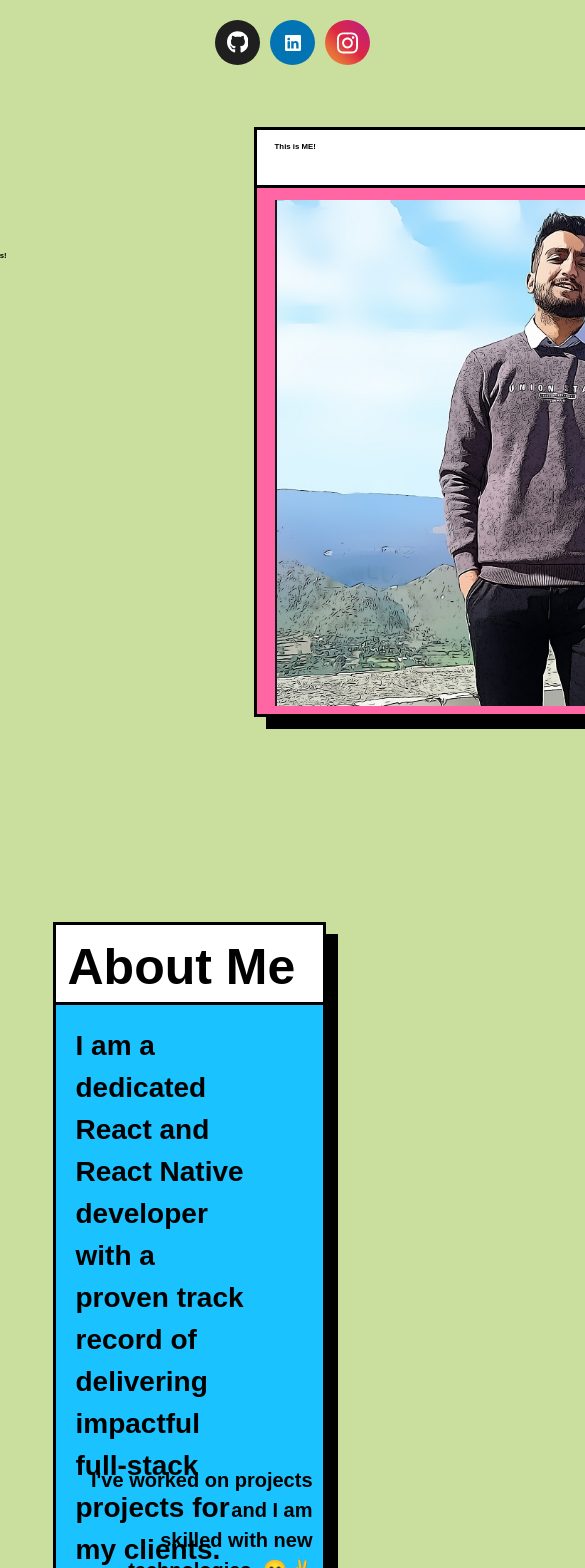
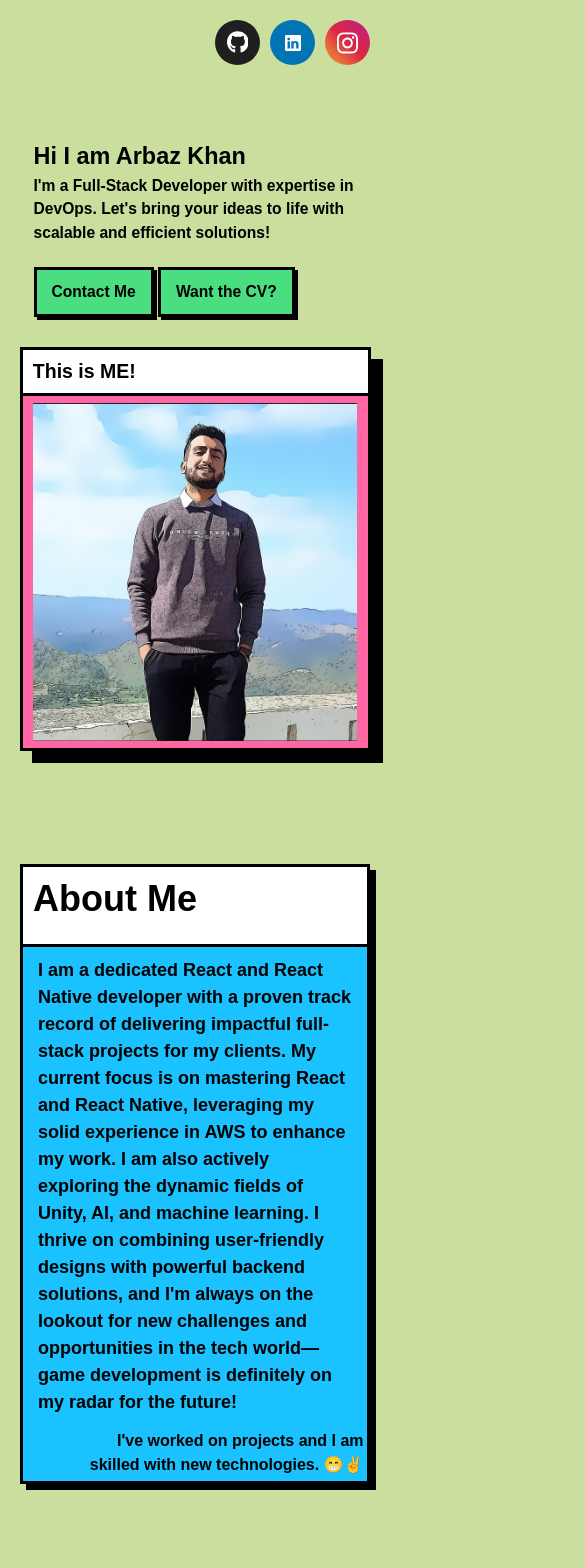
Before and after one commit to Arbaz2000/portfolio, a Next.js app: page / in a window 390 px wide. Shown: the top 1568 px of the page, 585 px wide, since content can reach past the window. Built offline with nearby package versions, Linux system fonts and the light colour scheme.

Commit message:
mobile responsive

```diff
--- a/src/app/page.tsx
+++ b/src/app/page.tsx
@@ -15,7 +15,7 @@ export default function Home() {
     // Set a timeout to hide the loader after 3 seconds
     const timer = setTimeout(() => {
       setLoading(false);
-    }, 1000);
+    }, 100);
 
     // Cleanup the timeout on component unmount
     return () => clearTimeout(timer);
@@ -28,14 +28,20 @@ export default function Home() {
   return (
     <>
       <HomeSection />
-      <AboutSection />
+
+      <div className="mb-20">
+        <AboutSection />
+      </div>
+
       <SkillsSection />
+
       <ProjectsSection />
-      <div className="flex justify-center items-center w-auto">
-        <div className="flex-grow basis-1/3 ml-24">
+
+      <div className="flex justify-center items-center w-full mt-5 flex-col md:flex-row">
+        <div className="flex-grow basis-full md:basis-1/3 md:ml-24">
           <WhatIamon />
         </div>
-        <div className="flex-grow basis-2/3">
+        <div className="flex-grow basis-full md:basis-2/3">
           <ShareYourReview />
         </div>
       </div>
--- a/src/component/appIcons.tsx
+++ b/src/component/appIcons.tsx
@@ -51,6 +51,17 @@ const StyledWrapper = styled.div`
   justify-content: center;
   gap: 3rem;
   padding: 3rem;
+
+  /* Make the icons wrap and scale down on small screens */
+  @media (max-width: 768px) {
+    gap: 1rem; /* Smaller gap on mobile */
+    padding: 2rem; /* Reduced padding */
+  }
+
+  @media (max-width: 480px) {
+    gap: 0.5rem; /* Even smaller gap for extra small screens */
+    padding: 1rem; /* Reduced padding further */
+  }
 `;
 
 const IconWrapper = styled.div`
@@ -63,6 +74,15 @@ const IconWrapper = styled.div`
     transition: transform 0.3s;
     cursor: pointer;
     margin-bottom: 0.5rem; /* Space between icon and tooltip */
+
+    /* Responsive icon size */
+    @media (max-width: 768px) {
+      font-size: 60px; /* Smaller icons on tablets and small screens */
+    }
+
+    @media (max-width: 480px) {
+      font-size: 50px; /* Even smaller icons on mobile */
+    }
   }
 
   .icon:hover {
@@ -89,16 +109,11 @@ const IconWrapper = styled.div`
     transform: translateY(-10px); /* Show the tooltip on hover */
   }
 
-  /* Responsiveness */
+  /* Tooltip responsiveness */
   @media (max-width: 768px) {
-    .icon {
-      size: 60px;
-    }
-  }
-
-  @media (max-width: 480px) {
-    .icon {
-      size: 50px;
+    .tooltip {
+      font-size: 0.75rem; /* Smaller tooltip text on mobile */
+      bottom: 120%; /* Adjust position of tooltip on smaller screens */
     }
   }
 `;
--- a/src/component/details.tsx
+++ b/src/component/details.tsx
@@ -5,13 +5,13 @@ import styled from "styled-components";
 const Card = () => {
   const handleDownloadCV = () => {
     const link = document.createElement("a");
-    link.href = "/pdf/Arbaz_Resume.pdf"; // Fixed the path to start from the root.
+    link.href = "/pdf/Arbaz_Resume.pdf";
     link.download = "Arbaz_Khan_CV.pdf";
     link.click();
   };
 
   const handleContactMe = () => {
-    window.location.href = "mailto:khanarbaz27@outlook.com"; // Replace with your email
+    window.location.href = "mailto:khanarbaz27@outlook.com";
   };
 
   return (
@@ -39,8 +39,8 @@ const Card = () => {
 const StyledWrapper = styled.div`
   .card {
     font-family: Montserrat, sans-serif;
-    width: 70vh; /* Adjust to percentage */
-    height: 70vh; /* Use viewport height to make it responsive */
+    width: 70vh;
+    height: 70vh;
     overflow: hidden;
     transition: all 0.3s ease;
     position: relative;
@@ -48,24 +48,22 @@ const StyledWrapper = styled.div`
 
   .head {
     font-family: Montserrat, sans-serif;
-    font-size: 3vw; /* Set font size based on viewport width */
+    font-size: 3vw;
     font-weight: 900;
     width: auto;
-    /* Margin set as percentage of container's height */
     color: #000000;
   }
 
   .content {
-    padding: 3% 4%; /* Padding set as percentage of container */
-    font-size: 2vw; /* Font size adjusted to viewport width */
+    padding: 3% 4%;
+    font-size: 2vw;
     font-weight: 600;
     color: #000000;
-    margin-top: 15%; /* Margin-top as percentage of container's height */
+    margin-top: 15%;
   }
 
   .button {
     padding: 5px 10px;
-
     border: 3px solid #000000;
     box-shadow: 3px 3px 0 #000000;
     font-weight: 750;
@@ -81,8 +79,30 @@ const StyledWrapper = styled.div`
   }
 
   .button:active {
-    translate: 2% 2%; /* Translate for active state as percentage */
+    translate: 2% 2%;
     box-shadow: 0 0 0 #000000;
+  }
+
+  // Mobile responsiveness
+  @media (max-width: 768px) {
+    .card {
+      width: 90vw; // Take up 90% of the viewport width on smaller screens
+      height: auto; // Make height auto to prevent overflow
+    }
+
+    .head {
+      font-size: 6vw; // Reduce font size for smaller screens
+    }
+
+    .content {
+      font-size: 4vw; // Adjust font size
+      margin-top: 10%;
+    }
+
+    .button {
+      font-size: 4vw; // Increase button text size for mobile
+      padding: 10px 15px; // Adjust padding for mobile
+    }
   }
 `;
 
--- a/src/component/homeCard.tsx
+++ b/src/component/homeCard.tsx
@@ -11,10 +11,10 @@ const Card = () => {
         <div className="content">
           <div className="image-container">
             <Image
-              src="/me.png" // Fixed the path here
+              src="/me.png"
               alt="Next.js logo"
-              layout="fill" // Makes the image fill the container
-              objectFit="cover" // Ensures the image covers the area without distorting the aspect ratio
+              layout="fill"
+              objectFit="cover"
               priority
             />
           </div>
@@ -27,47 +27,65 @@ const Card = () => {
 const StyledWrapper = styled.div`
   .card {
     font-family: Montserrat, sans-serif;
-    width: 70vh; /* Adjust to percentage */
-    height: 70vh; /* Use viewport height to make it responsive */
+    width: 70vh;
+    height: 70vh;
     background: #ff66a3;
     border: 3px solid #000000;
     box-shadow: 12px 12px 0 #000000;
     overflow: hidden;
     transition: all 0.3s ease;
-    position: relative; /* Ensure the image fills the container */
+    position: relative;
   }
 
   .head {
     font-family: Montserrat, sans-serif;
-    font-size: 2vw; /* Responsive font size */
+    font-size: 2vw;
     font-weight: 900;
     width: 100%;
-    height: 10%; /* Adjust based on the card height */
+    height: 10%;
     background: #ffffff;
-    padding: 2% 3%; /* Use percentage for padding */
+    padding: 2% 3%;
     color: #000000;
     border-bottom: 3px solid #000000;
-    position: relative; /* Ensure proper stacking context */
+    position: relative;
   }
 
   .content {
-    padding: 2% 3%; /* Use percentage for padding */
-    font-size: 3vw; /* Adjust font size responsively */
+    padding: 2% 3%;
+    font-size: 3vw;
     font-weight: 600;
-    position: relative; /* Ensure proper stacking context */
+    position: relative;
   }
 
   .image-container {
-    position: relative; /* Ensures the Image component can use layout="fill" */
+    position: relative;
     width: 100%;
-    height: 60vh; /* Adjust based on your requirements */
+    height: 60vh;
     overflow: hidden;
   }
 
   .card:hover {
-    transform: translateY(
-      -6px
-    ); /* Use translateY instead of translate for better control */
+    transform: translateY(-6px);
+  }
+
+  // Mobile responsiveness
+  @media (max-width: 768px) {
+    .card {
+      width: 90vw; // Make the card take up 90% of viewport width on mobile
+      height: auto; // Adjust height for mobile
+    }
+
+    .head {
+      font-size: 5vw; // Reduce font size on smaller screens
+    }
+
+    .content {
+      font-size: 4vw; // Adjust content font size
+    }
+
+    .image-container {
+      height: 40vh; // Adjust image container height for mobile
+    }
   }
 `;
 
--- a/src/component/whatIamon.tsx
+++ b/src/component/whatIamon.tsx
@@ -61,7 +61,7 @@ const StyledWrapper = styled.div`
   gap: 1rem;
   .card {
     font-family: Montserrat, sans-serif;
-    width: 90%;
+    width: auto;
     // height:auto;
     translate: -6px -6px;
     background: #ff66a3;
--- a/src/section/aboutSection.tsx
+++ b/src/section/aboutSection.tsx
@@ -1,4 +1,5 @@
-"use client"
+"use client";
+
 import React from "react";
 import styled from "styled-components";
 
@@ -18,9 +19,11 @@ const Card = () => {
           opportunities in the tech world—game development is definitely on my
           radar for the future!
         </div>
-        <div className="bottom-right">
-          I've worked on projects and I am
-          <br /> skilled with new technologies. 😁✌️
+        <div className="flex mt-10">
+          <p className="bottom-right">
+            I've worked on projects and I am
+            <br /> skilled with new technologies. 😁✌️
+          </p>
         </div>
       </div>
     </StyledWrapper>
@@ -31,22 +34,30 @@ const StyledWrapper = styled.div`
   display: flex;
   justify-content: center;
   align-items: center;
-  height: 100vh; /* Full viewport height */
   margin: 0;
-  transition: all 0.3s ease; /* Smooth transition on resizing */
+  transition: all 0.3s ease;
+
+  @media (max-width: 768px) {
+    height: auto; /* Let the height adjust automatically for smaller screens */
+    padding: 20px; /* Add padding to prevent content from touching edges */
+  }
 
   .card {
     font-family: Montserrat, sans-serif;
-    width: 70%;
-    height: 80%;
-    translate: -6px -6px;
+    width: 70%; /* Original width for large screens */
+    height: auto;
     background: #1ac2ff;
     border: 3px solid #000000;
     box-shadow: 12px 12px 0 #000000;
     overflow: hidden;
     position: relative;
-    // transition: all 0.3s ease;
-    transition: width 0.5s ease, height 0.5s ease;
+    transition: all 0.3s ease;
+
+    /* Responsive adjustments for smaller screens */
+    @media (max-width: 768px) {
+      width: 100%; /* Full width on smaller screens */
+      box-shadow: 6px 6px 0 #000000; /* Lighter shadow on mobile */
+    }
   }
 
   .head {
@@ -59,14 +70,28 @@ const StyledWrapper = styled.div`
     padding: 5px 12px;
     color: #000000;
     border-bottom: 3px solid #000000;
+    text-align: left; /* Ensure the heading is aligned left */
+
+    /* Responsive font size */
+    @media (max-width: 768px) {
+      font-size: 36px; /* Smaller font size for smaller screens */
+      padding: 5px 10px; /* Reduced padding for mobile */
+    }
   }
 
   .content {
-    width: 80%;
+    width: 100%;
     padding: 20px 20px;
     font-size: 28px;
     font-weight: 600;
     color: #000000;
+    overflow-y: auto; /* Prevent content overflow */
+
+    /* Adjust font size and padding for mobile screens */
+    @media (max-width: 768px) {
+      font-size: 18px; /* Smaller font size on mobile */
+      padding: 10px 15px;
+    }
   }
 
   .button {
@@ -78,6 +103,11 @@ const StyledWrapper = styled.div`
     background: #4ade80;
     transition: all 0.3s ease;
     cursor: pointer;
+
+    /* Adjust button padding for mobile screens */
+    @media (max-width: 768px) {
+      padding: 8px 16px;
+    }
   }
 
   .button:hover {
@@ -96,13 +126,21 @@ const StyledWrapper = styled.div`
   }
 
   .bottom-right {
-    position: absolute;
-    bottom: 10px;
+    padding: 1%;
+    bottom: 20px; /* Add some space to avoid overlap */
     right: 10px;
     font-size: 20px;
     font-weight: 700;
     color: black;
     text-align: right;
+    width: 100%; /* Ensure it doesn't overlap or extend beyond the card's width */
+
+    /* Adjust font size and position for mobile screens */
+    @media (max-width: 768px) {
+      font-size: 16px; /* Smaller font size on mobile */
+      bottom: 15px; /* Move text further down for mobile */
+      right: 15px; /* Move text further down for mobile */
+    }
   }
 `;
 
--- a/src/section/homeSection.tsx
+++ b/src/section/homeSection.tsx
@@ -1,49 +1,65 @@
-import React, { CSSProperties } from "react";
+import React from "react";
 import Card from "@/component/homeCard";
 import CardDetails from "@/component/details";
 import Git from "@/component/socials/gitSection";
 import LinkedIn from "@/component/socials/linkedInSection";
 import Instagram from "@/component/socials/instagramSection";
+import styled from "styled-components";
 
 export default function HomeSection() {
   return (
-    <div style={styles.container}>
-      <div style={styles.socials}>
+    <Container>
+      <Socials>
         <Git />
         <LinkedIn />
         <Instagram />
-      </div>
+      </Socials>
 
-      <div style={styles.content}>
+      <Content>
         <CardDetails />
         <Card />
-      </div>
-    </div>
+      </Content>
+    </Container>
   );
 }
 
-const styles: { [key: string]: CSSProperties } = {
-  container: {
-    display: "flex",
-    justifyContent: "center",
-    alignItems: "center",
-    minHeight: "100vh",
-    position: "relative",
-    padding: "0 20px", // Horizontal padding
-  },
-  socials: {
-    position: "absolute",
-    top: "20px",
-    right: "20px",
-    display: "flex",
-    flexDirection: "row" as "row", // Explicitly define it as a valid FlexDirection value
-    gap: "10px",
-  },
-  content: {
-    display: "flex",
-    flexDirection: "row", // Should be a valid value, such as "row" or "column"
-    justifyContent: "center",
-    alignItems: "center",
-    gap: "10%", // Gap between CardDetails and Card
-  },
-};
+// Styled components for responsive layout
+const Container = styled.div`
+  display: flex;
+  justify-content: center;
+  align-items: center;
+  min-height: 100vh;
+  position: relative;
+  padding: 0 20px; // Horizontal padding
+  flex-direction: row; // Default layout for larger screens
+  gap: 10%;
+
+  @media (max-width: 768px) {
+    flex-direction: column; // Stack content vertically on smaller screens (mobile)
+    padding: 0 10px; // Reduce horizontal padding for mobile
+  }
+`;
+
+const Socials = styled.div`
+  position: absolute;
+  top: 20px;
+  right: 20px;
+  display: flex;
+  flex-direction: row; // Always keep social icons in a row
+  gap: 10px;
+
+  // No changes needed for mobile here, as we want to keep it in a row
+`;
+
+const Content = styled.div`
+  display: flex;
+  flex-direction: row; // Default horizontal layout for content
+  justify-content: center;
+  align-items: center;
+  gap: 10%; // Gap between CardDetails and Card
+
+  @media (max-width: 768px) {
+    flex-direction: column; // Stack content vertically on mobile
+    gap: 20px; // Reduce gap between components on mobile
+  }
+`;
--- a/src/section/projectsSection.tsx
+++ b/src/section/projectsSection.tsx
@@ -92,6 +92,7 @@ const Card = () => {
               techStack={["Next.js", "React", "SEO"]}
             />
           </Link>
+
           <div className="bottom-right">
             I have extensive experience providing freelance services,
             <br />
@@ -108,14 +109,14 @@ const StyledWrapper = styled.div`
   display: flex;
   justify-content: center;
   align-items: center;
-  height: 100vh;
+  padding: 5% 5%;
   margin: 0;
   transition: all 0.3s ease;
 
   .card {
     font-family: Montserrat, sans-serif;
     width: 90%;
-    height: 85%;
+    height: auto;
     border: 3px solid #000000;
     box-shadow: 12px 12px 0 #000000;
     overflow: hidden;
@@ -142,21 +143,18 @@ const StyledWrapper = styled.div`
     justify-content: start;
     align-items: flex-start;
     width: 100%;
-    height: calc(100% - 80px);
+    height: auto;
     font-size: 28px;
     font-weight: 600;
     color: #000000;
     background: #ef4444;
-    overflow-y: auto; /* Changed from scroll to auto */
+    overflow-y: auto;
     padding: 30px;
-    gap: 30px; /* Adjust as needed */
-    column-gap: 10px; /* Column gap adjustment */
-    scrollbar-width: none;
-    -ms-overflow-style: none;
+    gap: 30px; /* Space between project cards */
   }
 
   .content::-webkit-scrollbar {
-    display: none; /* Keep this if you want to hide the scrollbar */
+    display: none; /* Hide scrollbar */
   }
 
   .card:hover {
@@ -164,24 +162,61 @@ const StyledWrapper = styled.div`
   }
 
   .content > .project-card {
-    flex: 1 1 48%;
+    flex: 1 1 48%; /* By default, each project takes up 48% of width */
   }
 
   .bottom-right {
-    position: absolute;
-    bottom: 10px;
-    right: 10px;
+
+    bottom: 20px;
     font-size: 20px;
     font-weight: 700;
     color: black;
-    text-align: right;
+    text-align: center;
     margin-top: 10%;
   }
 
   /* Media queries for responsiveness */
+  @media (max-width: 1024px) {
+    .content > .project-card {
+      flex: 1 1 48%; /* Make project cards stack on smaller screens */
+    }
+  }
+
   @media (max-width: 768px) {
     .content > .project-card {
       flex: 1 1 100%; /* Stack cards on smaller screens */
+    }
+
+    .head {
+      font-size: 30px; /* Smaller font size for mobile screens */
+      padding: 10px;
+    }
+
+    .content {
+      padding: 20px;
+      gap: 20px; /* Smaller gap on mobile */
+    }
+
+    .bottom-right {
+      font-size: 16px;
+      bottom: 15px; /* Adjust the position of bottom text */
+      right: 10px;
+    }
+  }
+
+  @media (max-width: 480px) {
+    .head {
+      font-size: 24px; /* Even smaller font size for very small screens */
+    }
+
+    .content {
+      padding: 15px;
+    }
+
+    .bottom-right {
+      font-size: 14px;
+      bottom: 10px;
+      right: 5px;
     }
   }
 `;
--- a/src/section/skillsSection.tsx
+++ b/src/section/skillsSection.tsx
@@ -1,4 +1,5 @@
-"use client"
+"use client";
+
 import React from "react";
 import styled from "styled-components";
 import Iconrack from "@/component/appIcons"; // Ensure correct import path for Iconrack
@@ -24,16 +25,28 @@ const StyledWrapper = styled.div`
   margin: 0;
   transition: all 0.3s ease;
 
+  /* Responsiveness for the card wrapper */
+  @media (max-width: 768px) {
+    height: auto; /* Let the height adjust automatically for smaller screens */
+    padding: 20px; /* Add padding to prevent content from touching edges */
+  }
+
   .card {
     font-family: Montserrat, sans-serif;
-    width: 90%;
-    height: 85%;
+    width:90%; /* Original width for large screens */
+    height: auto;
     background: #eb7711;
     border: 3px solid #000000;
     box-shadow: 12px 12px 0 #000000;
     overflow: hidden;
     position: relative;
     transition: all 0.3s ease;
+
+    /* Responsive adjustments for smaller screens */
+    @media (max-width: 768px) {
+      width: 100%; /* Full width on smaller screens */
+      box-shadow: 6px 6px 0 #000000; /* Lighter shadow on mobile */
+    }
   }
 
   .head {
@@ -46,7 +59,13 @@ const StyledWrapper = styled.div`
     padding: 5px 12px;
     color: #000000;
     border-bottom: 3px solid #000000;
-    text-align: left; /* Ensure the heading is centered */
+    text-align: left; /* Ensure the heading is aligned left */
+
+    /* Responsive font size */
+    @media (max-width: 768px) {
+      font-size: 36px; /* Smaller font size for smaller screens */
+      padding: 5px 10px; /* Reduced padding for mobile */
+    }
   }
 
   .content {
@@ -58,6 +77,12 @@ const StyledWrapper = styled.div`
     font-size: 28px;
     font-weight: 600;
     color: #000000;
+
+    /* Responsive font size */
+    @media (max-width: 768px) {
+      font-size: 20px; /* Smaller font size for mobile */
+      padding: 10px; /* Add padding on mobile */
+    }
   }
 
   .card:hover {
```
Also changed, not shown: 1 other file (tests, documents, lock files or other folders).
